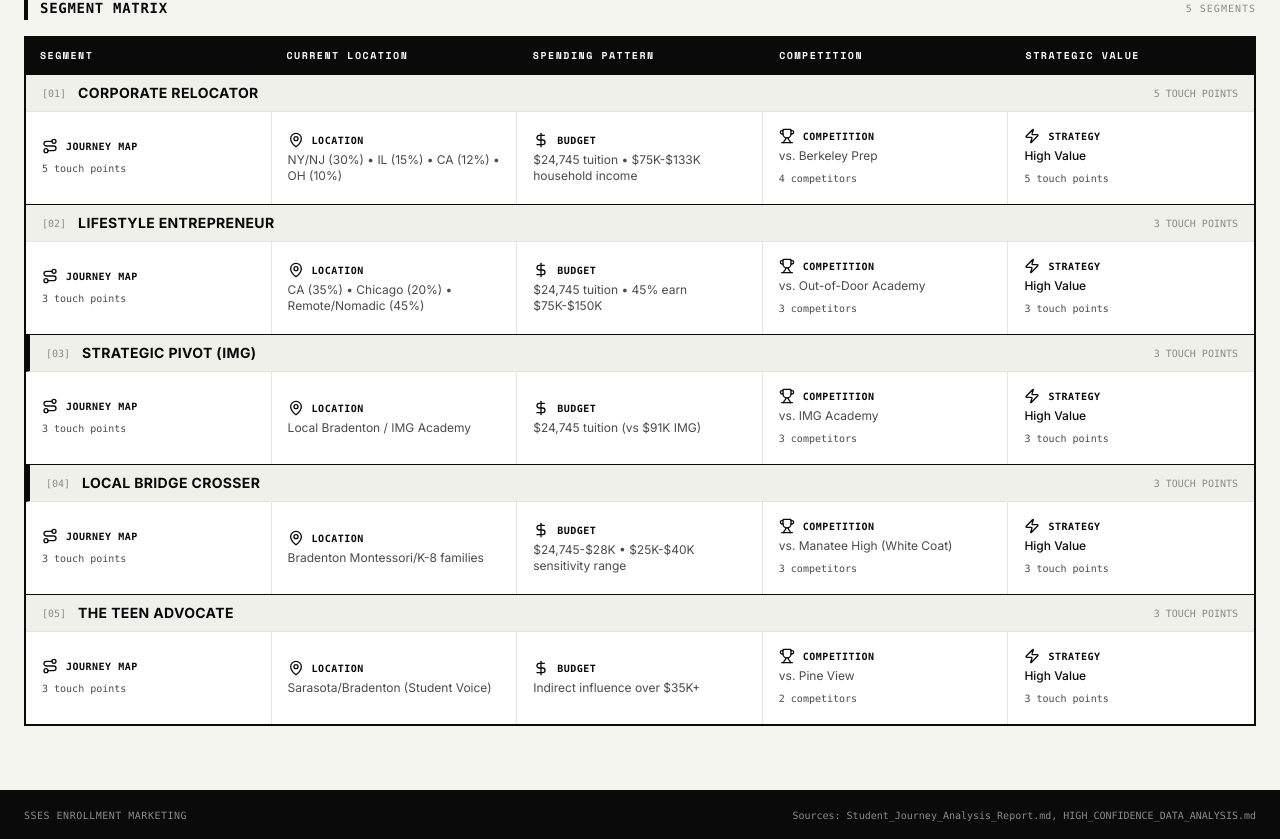
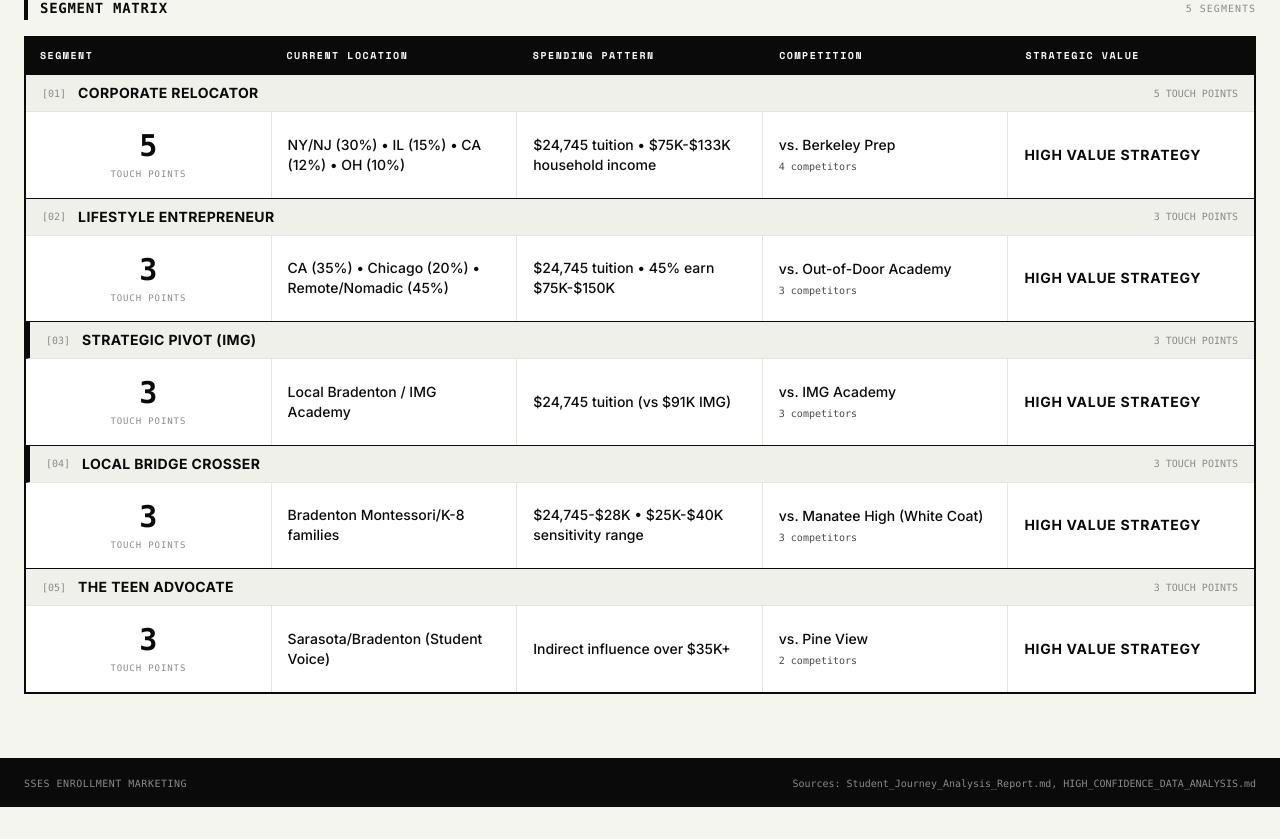
Before and after one commit to dobedobedu/SSES_Rebranding, a React (Vite) app: page /segmentation in a window 1280 px wide. Shown: the part 898-1737 px from the top of the page. After the commit the page ends 1705 px from the top, so only its background shows below. Built offline with nearby package versions, Linux system fonts and the light colour scheme.

Commit message:
feat: simplify matrix grid and unify modal navigation

```diff
--- a/App.tsx
+++ b/App.tsx
@@ -13,8 +13,6 @@ const App: React.FC = () => {
   });
   const [isPanelOpen, setIsPanelOpen] = useState(false);
   const [selectedTactics, setSelectedTactics] = useState<Set<string>>(new Set());
-  const [isTouchPointModalOpen, setIsTouchPointModalOpen] = useState(false);
-  const [selectedPersonaForTouchPoints, setSelectedPersonaForTouchPoints] = useState<Persona | null>(null);
 
   // User-selectable priority segments
   const [prioritySegments, setPrioritySegments] = useState<string[]>(DEFAULT_PRIORITIES);
@@ -50,16 +48,6 @@ const App: React.FC = () => {
 
     setActiveCell(prev => ({ ...prev, colIndex: newColIndex }));
   }, [activeCell]);
-
-  const handleOpenTouchPointModal = useCallback((persona: Persona) => {
-    setSelectedPersonaForTouchPoints(persona);
-    setIsTouchPointModalOpen(true);
-  }, []);
-
-  const handleCloseTouchPointModal = useCallback(() => {
-    setIsTouchPointModalOpen(false);
-    setTimeout(() => setSelectedPersonaForTouchPoints(null), 300);
-  }, []);
 
   const handleSegmentClick = useCallback((segment: PrioritySegmentType) => {
     if (!segment) return;
@@ -158,7 +146,6 @@ const App: React.FC = () => {
           onSelectCell={handleSelectCell}
           activeCell={activeCell}
           isPanelOpen={isPanelOpen}
-          onOpenTouchPointModal={handleOpenTouchPointModal}
         />
       </main>
 
@@ -172,16 +159,6 @@ const App: React.FC = () => {
           onToggleTactic={handleToggleTactic}
           onClose={handleClosePanel}
           onNavigate={handleNavigate}
-          onOpenTouchPointModal={handleOpenTouchPointModal}
-        />
-      )}
-
-      {/* Touch Point Modal */}
-      {selectedPersonaForTouchPoints && (
-        <TouchPointModal
-          persona={selectedPersonaForTouchPoints}
-          isOpen={isTouchPointModalOpen}
-          onClose={handleCloseTouchPointModal}
         />
       )}
 
--- a/components/MatrixGrid.tsx
+++ b/components/MatrixGrid.tsx
@@ -16,7 +16,6 @@ const MatrixGrid: React.FC<MatrixGridProps> = ({
   onSelectCell,
   activeCell,
   isPanelOpen,
-  onOpenTouchPointModal
 }) => {
   const [quickViewSegment, setQuickViewSegment] = useState<{ personaId: string | null; colIndex: number | null }>({ personaId: null, colIndex: null });
   const [quickViewPosition, setQuickViewPosition] = useState({ x: 0, y: 0 });
@@ -107,11 +106,7 @@ const MatrixGrid: React.FC<MatrixGridProps> = ({
                   const isOtherActive = isPanelOpen && !isActive;
 
                   const handleClick = () => {
-                    if (colIdx === 0 && p.touchPoints) {
-                      onOpenTouchPointModal(p);
-                    } else {
-                      onSelectCell(p, colIdx);
-                    }
+                    onSelectCell(p, colIdx);
                   };
 
                   return (
@@ -173,56 +168,35 @@ const CellContent: React.FC<{
   switch (colIndex) {
     case 0:
       return (
-        <div className="space-y-1">
-          <div className="flex items-center gap-2">
-            <Route className="w-4 h-4" style={{ color: accentColor }} />
-            <span className={`font-mono text-[10px] font-bold uppercase tracking-wider ${textColor}`}>
-              Journey Map
-            </span>
-          </div>
-          <span className={`font-mono text-[10px] ${mutedColor}`}>
-            {persona.touchPoints?.length || 0} touch points
+        <div className="flex flex-col items-center justify-center h-full text-center">
+          <span className={`font-mono text-3xl font-bold`} style={{ color: isActive ? 'white' : accentColor }}>
+            {persona.touchPoints?.length || 0}
+          </span>
+          <span className={`font-mono text-[9px] uppercase tracking-widest mt-1 ${isActive ? 'text-white/70' : 'text-[#8a8a8a]'}`}>
+            Touch Points
           </span>
         </div>
       );
     case 1:
       return (
-        <div className="space-y-1">
-          <div className="flex items-center gap-2">
-            <MapPin className="w-4 h-4" style={{ color: accentColor }} />
-            <span className={`font-mono text-[10px] font-bold uppercase tracking-wider ${textColor}`}>
-              Location
-            </span>
-          </div>
-          <span className={`text-xs ${mutedColor} line-clamp-2`}>
+        <div className="flex flex-col justify-center h-full">
+          <span className={`text-sm font-medium line-clamp-3 ${textColor}`}>
             {persona.location.region}
           </span>
         </div>
       );
     case 2:
       return (
-        <div className="space-y-1">
-          <div className="flex items-center gap-2">
-            <DollarSign className="w-4 h-4" style={{ color: accentColor }} />
-            <span className={`font-mono text-[10px] font-bold uppercase tracking-wider ${textColor}`}>
-              Budget
-            </span>
-          </div>
-          <span className={`text-xs ${mutedColor} line-clamp-2`}>
+        <div className="flex flex-col justify-center h-full">
+          <span className={`text-sm font-medium line-clamp-3 ${textColor}`}>
             {persona.spending.budgetRange}
           </span>
         </div>
       );
     case 3:
       return (
-        <div className="space-y-1">
-          <div className="flex items-center gap-2">
-            <Trophy className="w-4 h-4" style={{ color: accentColor }} />
-            <span className={`font-mono text-[10px] font-bold uppercase tracking-wider ${textColor}`}>
-              Competition
-            </span>
-          </div>
-          <span className={`text-xs ${mutedColor} line-clamp-2`}>
+        <div className="flex flex-col justify-center h-full gap-1">
+          <span className={`text-sm font-medium line-clamp-2 ${textColor}`}>
             vs. {persona.competition.schools[0]?.name || 'N/A'}
           </span>
           <span className={`font-mono text-[10px] ${mutedColor}`}>
@@ -232,18 +206,9 @@ const CellContent: React.FC<{
       );
     case 4:
       return (
-        <div className="space-y-1">
-          <div className="flex items-center gap-2">
-            <Zap className="w-4 h-4" style={{ color: accentColor }} />
-            <span className={`font-mono text-[10px] font-bold uppercase tracking-wider ${textColor}`}>
-              Strategy
-            </span>
-          </div>
-          <span className={`text-xs font-medium line-clamp-2`} style={{ color: accentColor }}>
-            High Value
-          </span>
-          <span className={`font-mono text-[10px] ${mutedColor}`}>
-            {persona.touchPoints?.length || 0} touch points
+        <div className="flex flex-col justify-center h-full">
+          <span className={`text-sm font-bold uppercase tracking-wider line-clamp-2`} style={{ color: isActive ? 'white' : accentColor }}>
+            High Value Strategy
           </span>
         </div>
       );
```
